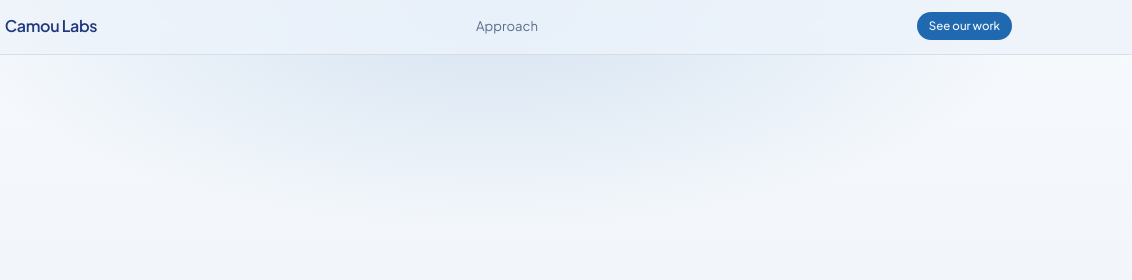
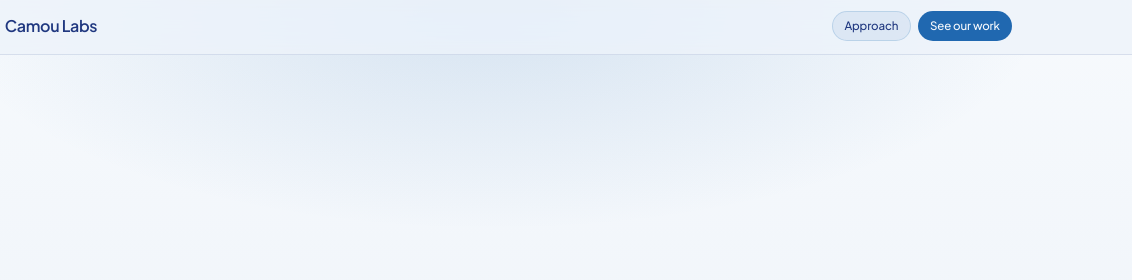
Before and after one commit to CamouLabs/CamouLabs.github.io, a plain HTML site: page index.html in a window 1280 px wide. Shown: the part 59-339 px from the top of the page, 148-1280 px from the left. Drawn offline with Linux system fonts and the light colour scheme.

Commit message:
Style nav Approach as a small secondary pill button.
Co-authored-by: Cursor <cursoragent@cursor.com>

```diff
--- a/index.html
+++ b/index.html
@@ -97,28 +97,38 @@
     height: 24px;
     border-radius: 6px;
   }
-  .nav-links {
-    display: none;
+  .nav-actions {
+    display: flex;
     align-items: center;
-    gap: 1.35rem;
+    gap: 0.45rem;
   }
-  @media (min-width: 820px) { .nav-links { display: flex; } }
-  .nav-links a {
-    font-size: 0.82rem;
-    color: var(--muted);
-    transition: color .2s ease;
-  }
-  .nav-links a:hover { color: var(--ink); }
-  .nav-cta {
+  .nav-btn {
+    display: inline-flex;
+    align-items: center;
+    justify-content: center;
+    min-height: 30px;
+    padding: 0.3rem 0.7rem;
+    border-radius: 980px;
     font-size: 0.72rem;
     font-weight: 500;
+    letter-spacing: -0.01em;
+    border: 1px solid transparent;
+    transition: background .2s ease, color .2s ease, border-color .2s ease;
+  }
+  .nav-btn-secondary {
+    color: var(--navy);
+    background: rgba(32, 104, 176, 0.08);
+    border-color: rgba(32, 104, 176, 0.18);
+  }
+  .nav-btn-secondary:hover {
+    background: rgba(32, 104, 176, 0.14);
+    border-color: rgba(32, 104, 176, 0.28);
+  }
+  .nav-btn-primary {
     color: var(--on-accent);
     background: var(--accent);
-    padding: 0.35rem 0.75rem;
-    border-radius: 980px;
-    transition: background .2s ease;
   }
-  .nav-cta:hover { background: var(--accent-soft); }
+  .nav-btn-primary:hover { background: var(--accent-soft); }
 
   /* Full-viewport panels */
   .hero,
@@ -753,9 +763,10 @@
     }
     .brand { font-size: 0.95rem; }
     .brand img { width: 22px; height: 22px; }
-    .nav-cta {
+    .nav-btn {
+      min-height: 28px;
       font-size: 0.7rem;
-      padding: 0.32rem 0.7rem;
+      padding: 0.28rem 0.65rem;
       white-space: nowrap;
     }
 
@@ -905,10 +916,10 @@
         <img src="logo.png" alt="" width="24" height="24" />
         <span>Camou Labs</span>
       </a>
-      <div class="nav-links">
-        <a href="#mission">Approach</a>
+      <div class="nav-actions">
+        <a class="nav-btn nav-btn-secondary" href="#mission">Approach</a>
+        <a class="nav-btn nav-btn-primary" href="#apps">See our work</a>
       </div>
-      <a class="nav-cta" href="#apps">See our work</a>
     </div>
   </nav>
 
```
